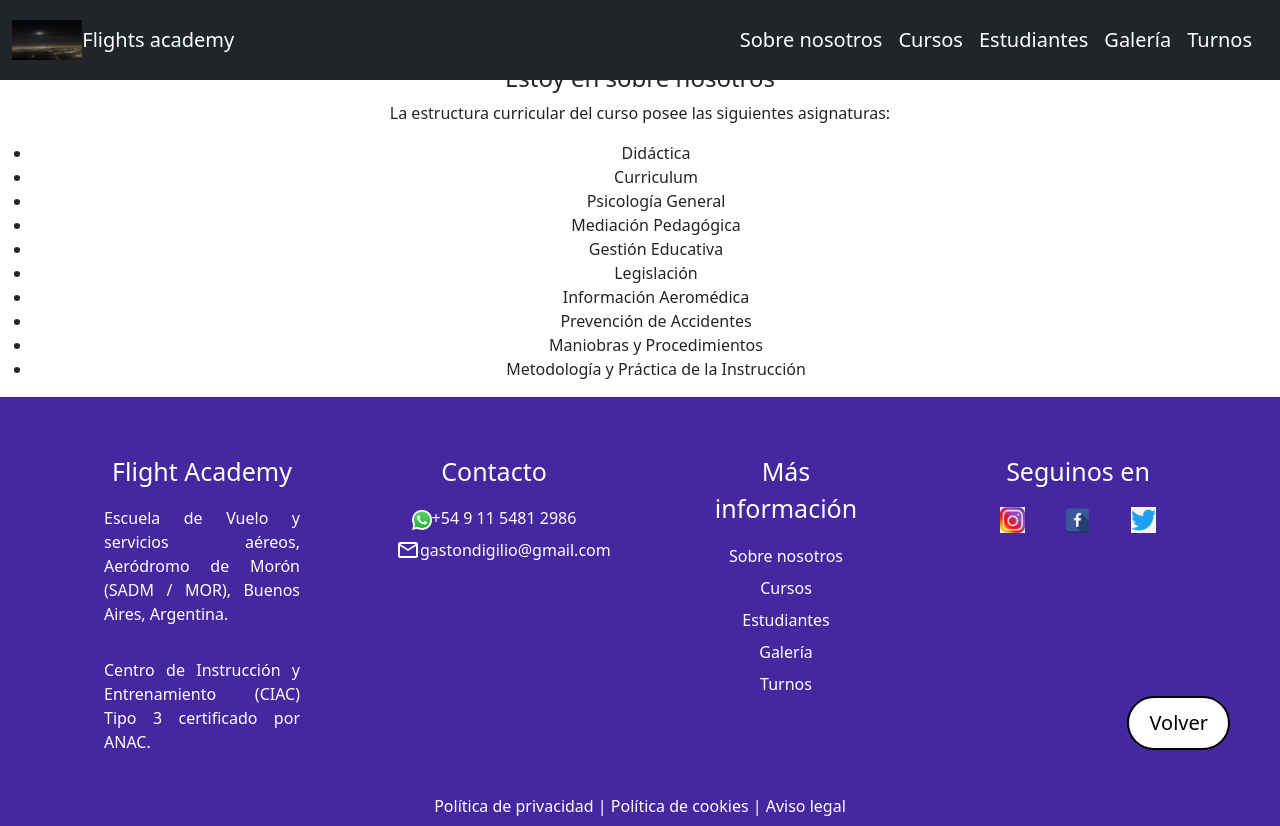
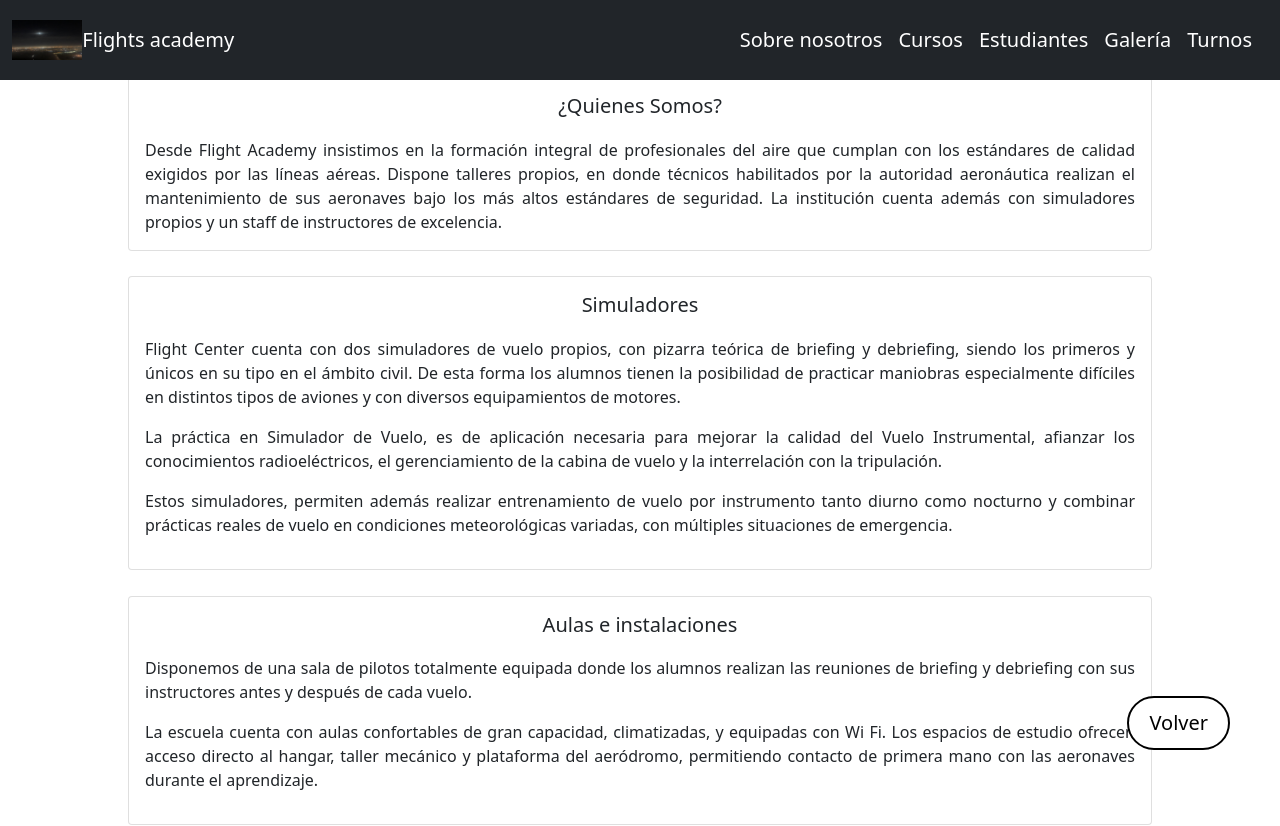
Before and after one commit to gastondigilio/FrontFlightAcademy, a React (Create React App) app: page /sobrenosotros in a window 1280 px wide. Shown: the top 826 px of the page. Built offline with nearby package versions, Linux system fonts and the light colour scheme.

Commit message:
footerModificado

```diff
--- a/src/components/footer/footer.jsx
+++ b/src/components/footer/footer.jsx
@@ -57,23 +57,23 @@ export default function Footer() {
                                     <Box>Más información</Box>
                                 </div>
                                 <Box mt={2}>
-                                    <Link href='/sobrenosotros' color='inherit'>
-                                        Sobre nosotros
+                                    <Link href='https://cad.anac.gob.ar/' target='_blank' color='inherit'>
+                                        CAD ANAC
                                     </Link>
                                 </Box>
                                 <Box mt={1}>
-                                    <Link href='/cursos' color='inherit'>
-                                        Cursos
+                                    <Link href='http://ais.anac.gov.ar/notam' target='_blank' color='inherit'>
+                                        NOTAMs
                                     </Link>
                                 </Box>
                                 <Box mt={1}>
-                                    <Link href='/estudiantes' color='inherit'>
-                                        Estudiantes
+                                    <Link href='https://skyvector.com/' target='_blank' color='inherit'>
+                                        Sky Vector
                                     </Link>
                                 </Box>
                                 <Box mt={1}>
-                                    <Link href='/galeria' color='inherit'>
-                                        Galería
+                                    <Link href='https://yovuelo.com.ar/' target='_blank'color='inherit'>
+                                        Yo vuelo
                                     </Link>
                                 </Box>
                                 <Box mt={1}>
--- a/src/components/sobreNosotros/sobreNosotros.jsx
+++ b/src/components/sobreNosotros/sobreNosotros.jsx
@@ -2,27 +2,63 @@ import React from 'react';
 import NavBar from '../navBar/navBar';
 import Footer from '../footer/footer';
 import { Link } from 'react-router-dom';
+import { Card, CardBody, CardTitle, CardSubtitle, CardText } from 'reactstrap';
 import './sobreNosotros.css';
 
-export default function SobreNosotros(){
+export default function SobreNosotros() {
     return (
         <div>
             <NavBar />
-            <div className="containerSobreNostros">
-            <h4>Estoy en sobre nosotros</h4>
-            <p>La estructura curricular del curso posee las siguientes asignaturas:</p>
-                                <ul>
-                                    <li>Didáctica</li>
-                                    <li>Curriculum</li>
-                                    <li>Psicología General</li>
-                                    <li>Mediación Pedagógica</li>
-                                    <li>Gestión Educativa</li>
-                                    <li>Legislación</li>
-                                    <li>Información Aeromédica</li>
-                                    <li>Prevención de Accidentes</li>
-                                    <li>Maniobras y Procedimientos</li>
-                                    <li>Metodología y Práctica de la Instrucción</li>
-                                </ul>
+            <div className="containerPilotoPrivado">
+                <div className="cardPPA">
+                    <Card
+                    >
+                        <CardBody>
+                            <CardTitle tag="h5">
+                                ¿Quienes Somos?
+                            </CardTitle>
+                            <CardText className="cardText">
+                                Desde Flight Academy insistimos en la formación integral de profesionales del aire que cumplan con los estándares de calidad exigidos por las líneas aéreas. Dispone talleres propios, en donde técnicos habilitados por la autoridad aeronáutica realizan el mantenimiento de sus aeronaves bajo los más altos estándares de seguridad. La institución cuenta además con simuladores propios y un staff de instructores de excelencia.
+                            </CardText>
+                        </CardBody>
+                    </Card>
+                </div>
+            </div>
+            <div className="containerPilotoPrivado">
+                <div className="cardPPA1">
+                    <Card
+                    >
+                        <CardBody>
+                            <CardTitle tag="h5">
+                                Simuladores
+                            </CardTitle>
+                            <CardText className="cardText">
+                                <p>Flight Center cuenta con dos simuladores de vuelo propios, con pizarra teórica de briefing y debriefing, siendo los primeros y únicos en su tipo en el ámbito civil. De esta forma los alumnos tienen la posibilidad de practicar maniobras especialmente difíciles en distintos tipos de aviones y con diversos equipamientos de motores.</p>
+
+                                <p>La práctica en Simulador de Vuelo, es de aplicación necesaria para mejorar la calidad del Vuelo Instrumental, afianzar los conocimientos radioeléctricos, el gerenciamiento de la cabina de vuelo y la interrelación con la tripulación.</p>
+
+                                <p>Estos simuladores, permiten además realizar entrenamiento de vuelo por instrumento tanto diurno como nocturno y combinar prácticas reales de vuelo en condiciones meteorológicas variadas, con múltiples situaciones de emergencia.</p>
+                            </CardText>
+                        </CardBody>
+                    </Card>
+                </div>
+            </div>
+            <div className="containerPilotoPrivado">
+                <div className="cardPPA4">
+                    <Card
+                    >
+                        <CardBody>
+                            <CardTitle tag="h5">
+                                Aulas e instalaciones
+                            </CardTitle>
+                            <CardText className="cardText">
+                                <p>Disponemos de una sala de pilotos totalmente equipada donde los alumnos realizan las reuniones de briefing y debriefing con sus instructores antes y después de cada vuelo.</p>
+
+                                <p>La escuela cuenta con aulas confortables de gran capacidad, climatizadas, y equipadas con Wi Fi. Los espacios de estudio ofrecen acceso directo al hangar, taller mecánico y plataforma del aeródromo, permitiendo contacto de primera mano con las aeronaves durante el aprendizaje.</p>
+                            </CardText>
+                        </CardBody>
+                    </Card>
+                </div>
             </div>
             <Link to="/">
                 <button className='botonVolverCursos'>
```
